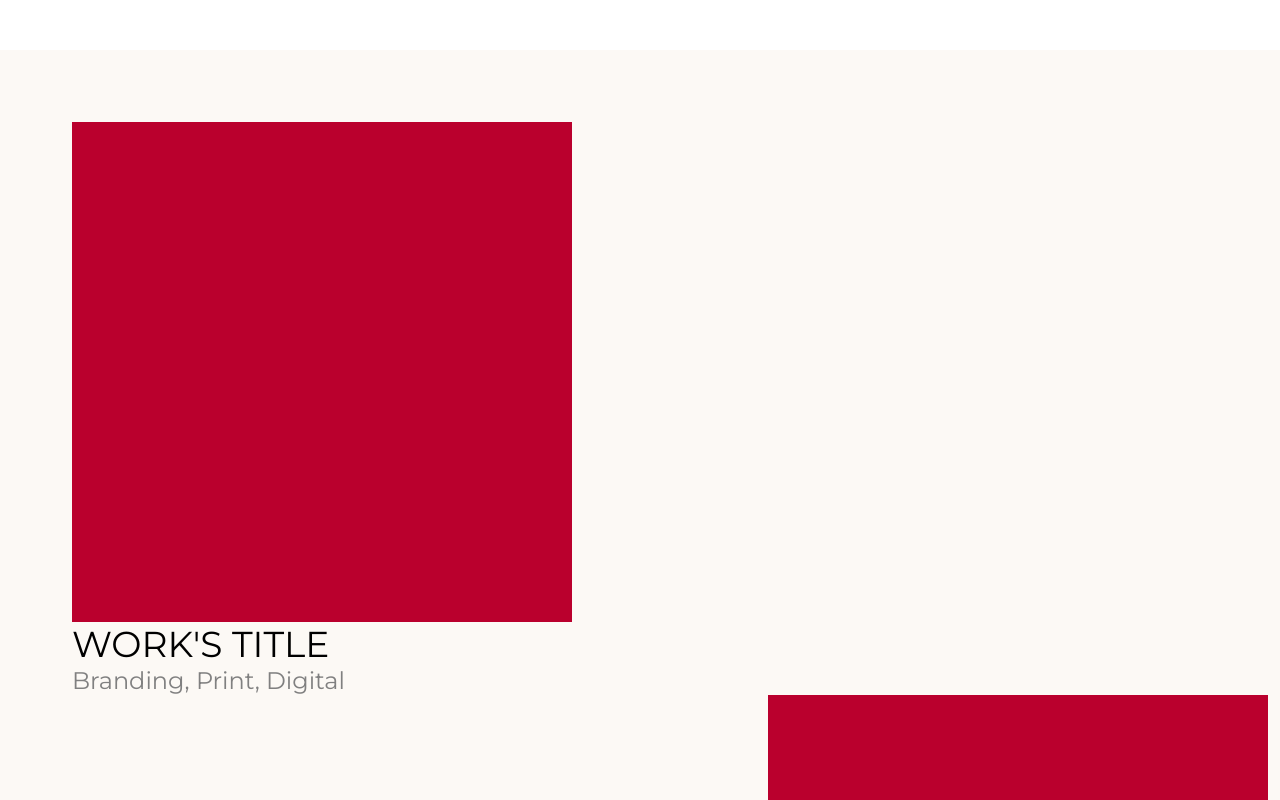
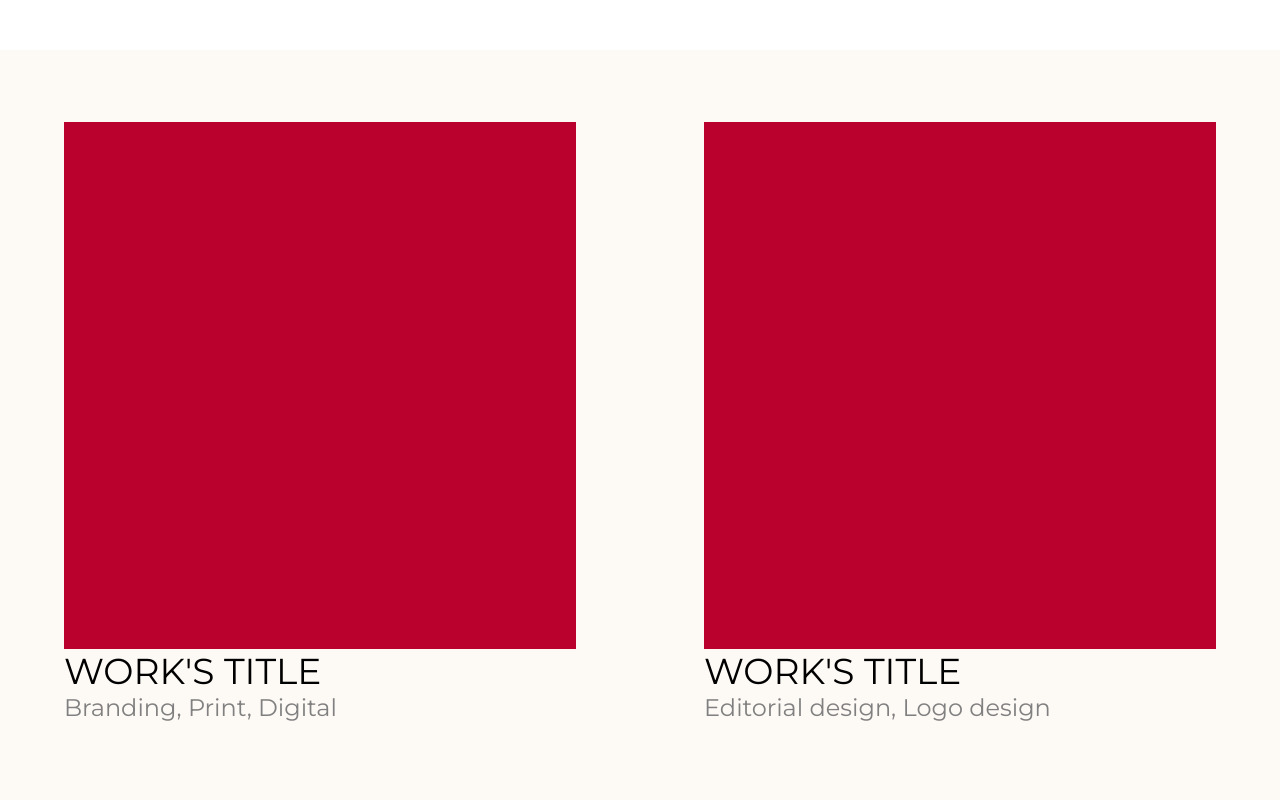
Before and after one commit to chiarapizzichillo/simplified-setup, a website: page index.html in a window 1280 px wide. Shown: the part 760-1560 px from the top of the page. Drawn offline with Linux system fonts and the light colour scheme.

Commit message:
tokens + body update

```diff
--- a/index.html
+++ b/index.html
@@ -31,26 +31,34 @@
                 <p>Scroll down to discover selected work!</p>
             </div>
 
-            <div class="box3"></div>
+            <div class="container">
+
+            <div class="box3">
 
                 <div class="work1">
-                     <p>WORK'S TITLE</p>
-                 </div>
+                     <p class="title">WORK'S TITLE</p>
+
 
                     <div class="description1">
                         <p>Branding, Print, Digital</p>
                     </div>
+                </div>
+            </div>
 
-            <div class="box4"></div>
+            <div class="box4">
 
                 <div class="work2">
-                    <p>WORK'S TITLE</p>
-                </div>
+                    <p class="title2">WORK'S TITLE</p>
 
                     <div class="description2">
                         <p>Editorial design, Logo design</p>
                     </div>
 
+                </div>
+
+
+            </div>
+        </div>
             <div class="footer">
                 <p>©2021 Chiara Pizzichillo</p>
             </div>
--- a/styles.css
+++ b/styles.css
@@ -3,12 +3,25 @@
     padding:0;
     list-style: none;
     text-decoration: none;
+
 }
+
+:root{
+    --color-primary:rgba(249, 241, 230);
+    --color-secundary:rgba(186, 0, 45, 1);
+    --color-terciary:rgba(253, 249, 245, 1);
+
+    --unit-xs: 24px;
+    --unit-s: 36px;
+    --unit-m: 48px;
+    --unit-l: 72px;
+}
+
 
 body{
     margin:none;
     padding:none;
-    background-color: rgba(249, 241, 230, 0.40);
+    background-color:var(--color-terciary);
 }
 
 
@@ -24,17 +37,17 @@ header {
     height: 100%;
     display: block;
     margin: 0 auto;
-    background-color:rgba(249, 241, 230, 1);
+    background-color:var(--color-primary);
 
 }
 
 h1 {
-    font-size: 72px;
-    color:rgba(186, 0, 45, 1);
+    font-size: var(--unit-l);
+    color: var(--color-secundary);
     font-family: 'Montserrat';
     display: table-cell;
     vertical-align: middle;
-    padding-left: 72px;
+    padding-left: var(--unit-l);
     display: inline-block;
 }
 
@@ -42,8 +55,8 @@ h1 {
    float: right;
     height:100%;
     clear: both;
-    padding-top: 50px;
-    margin-right:72px;
+    padding-top: var(--unit-m);
+    margin-right:var(--unit-l);
 }
 
 .navigation a{
@@ -52,7 +65,7 @@ h1 {
     float: left;
     padding: 0px 20px;
     font-family: 'Montserrat';
-    font-size: 24px;
+    font-size: var(--unit-xs);
     color:black;
 }
 
@@ -62,10 +75,10 @@ h1 {
     background-color: white;
     color:black;
     text-align: left;
-    font-size: 48px;
+    font-size: var(--unit-m);
     font-family: 'Montserrat';
-    padding-left: 72px;
-    padding-top: 72px;
+    padding-left: var(--unit-l);
+    padding-top: var(--unit-l);
 }
 
 .box2 {
@@ -74,58 +87,73 @@ h1 {
     background-color: white;
     color: black;
     text-align: center;
-    font-size: 36px;
+    font-size: var(--unit-s);
     font-family:'Montserrat';
     padding-top:300px;
-    padding-right: 72px;
+    padding-right: var(--unit-l);
 
 }
 
+.container {
+    width: 100%;
+    height: 200vh;
+    padding-top: var(--unit-l);
+    display: flex;
+    justify-content: space-around;
+}
+
 .box3 {
-    height:500px;
-    width:500px;
-    background-color:rgba(186, 0, 45, 1);
-    margin-left: 72px;
-    margin-top: 72px;
+    display: flex;
+    height:600px;
+    width:40%;
+    background-color:var(--color-secundary);
 }
 
 .work1 {
+    align-self: flex-end;
+    width: 100%;
+    background-color: var(--color-terciary);
+}
+
+.title {
     text-align: left;
-    padding-left: 72px;
-    font-size: 36px;
+    font-size: var(--unit-s);
     font-family: 'Montserrat';
 
 }
 
 .description1 {
     text-align: left;
-    padding-left: 72px;
-    font-size: 24px;
+    font-size: var(--unit-xs);
     font-family: 'Montserrat';
     color: grey;
 }
 
+
 .box4 {
-    float:top;
-    margin-left: 60%;
-    height:700px;
-    width:500px;
-    background-color: rgba(186, 0, 45, 1);
-
+    display:flex;
+    float:right;
+    height:600px;
+    width:40%;
+    background-color: var(--color-secundary);
 
 }
 
 .work2 {
-    text-align: right;
-    padding-right: 313px;
-    font-size: 36px;
+    align-self: flex-end;
+    width: 100%;
+    background-color: var(--color-terciary);
+}
+
+.title2 {
+    text-align: left;
+    font-size: var(--unit-s);
     font-family: 'Montserrat';
 }
 
 .description2 {
-    text-align: right;
-    padding-right: 223px;
-    font-size: 24px;
+    text-align: left;
+    font-size: var(--unit-xs);
     font-family: 'Montserrat';
     color: grey;
 }
```
Lines whose indentation alone changed are shown as unchanged.
